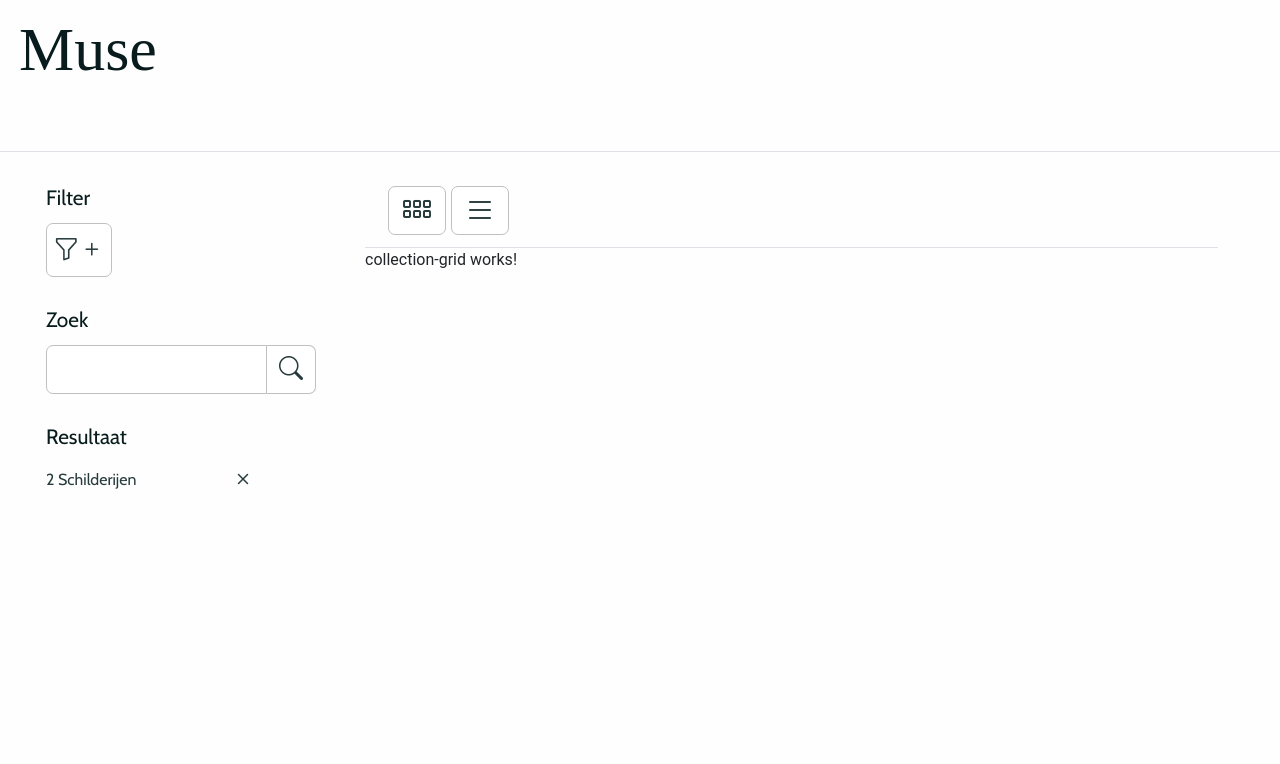
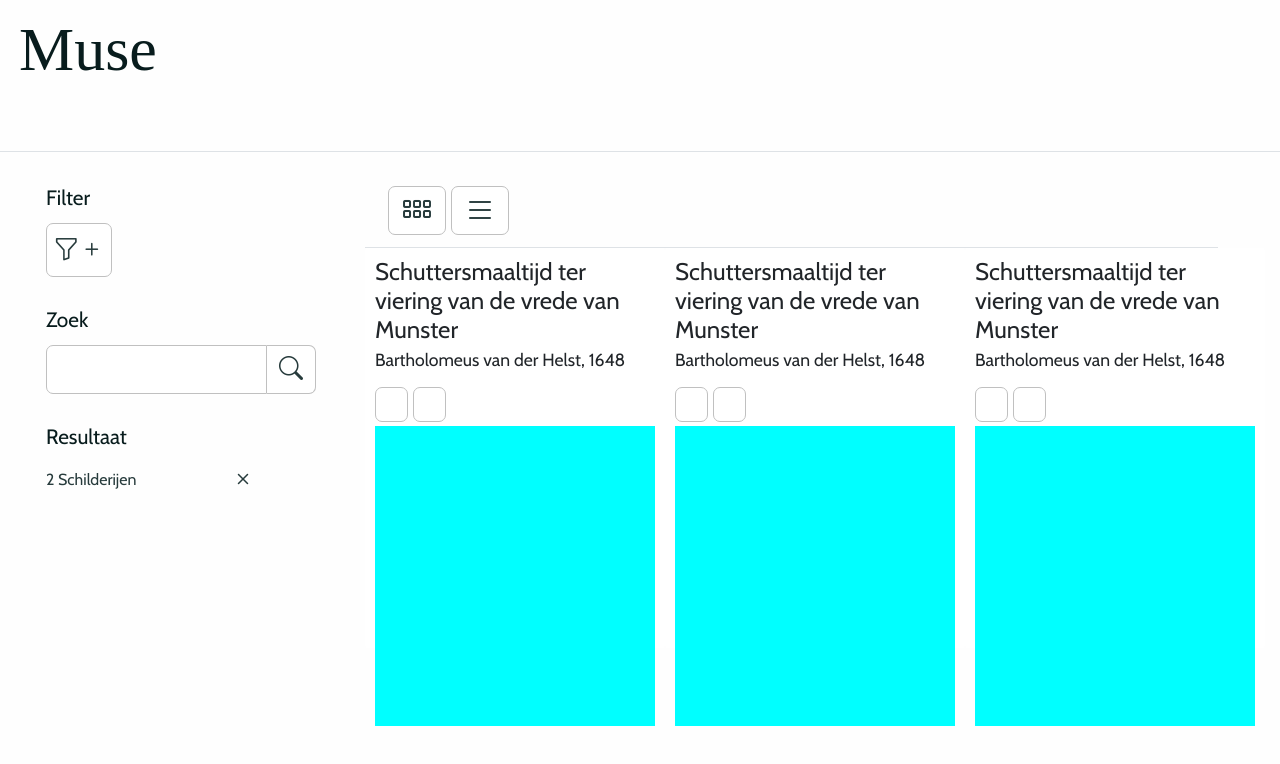
Before and after one commit to daniellao/muse, an Angular app: page / in a window 1280 px wide. Shown: the top 764 px of the page. Built offline with nearby package versions, Linux system fonts and the light colour scheme; no server answers; a web font is replaced by a local one.

Commit message:
Add click event to view buttons. Add styles to card from design. Build url with request params.

```diff
--- a/src/app/app.component.html
+++ b/src/app/app.component.html
@@ -6,12 +6,21 @@
 </header>
 <main>
   <div class="d-flex flex-row">
-    <div class="col-2 min-vh-100" style="width: 365px; padding-top: 34px; padding-left: 46px;">
+    <div
+      class="col-2 min-vh-100"
+      style="width: 365px; padding-top: 34px; padding-left: 46px"
+    >
       <div class="menu-item">
         <h4 class="menu-title">Filter</h4>
         <div class="refine-button">
-          <i class="bi bi-funnel" style="font-size: 1.6rem; color: rgb(39, 59, 60);"></i>
-          <i class="bi bi-plus" style="font-size: 1.6rem; color: rgb(39, 59, 60);"></i>
+          <i
+            class="bi bi-funnel"
+            style="font-size: 1.6rem; color: rgb(39, 59, 60)"
+          ></i>
+          <i
+            class="bi bi-plus"
+            style="font-size: 1.6rem; color: rgb(39, 59, 60)"
+          ></i>
         </div>
       </div>
 
@@ -19,32 +28,59 @@
         <h4 class="menu-title">Zoek</h4>
         <div class="d-flex flex-row">
           <input type="search" />
-          <div class="search-button"><i class="bi bi-search" style="font-size: 1.5rem; color: rgb(39, 59, 60);"></i></div>
+          <div class="search-button">
+            <i
+              class="bi bi-search"
+              style="font-size: 1.5rem; color: rgb(39, 59, 60)"
+            ></i>
+          </div>
         </div>
       </div>
       <div class="menu-item">
         <h4 class="menu-title">Resultaat</h4>
-        <div class="d-flex flex-row justify-content-between align-items-center" style="margin-right:110px;">
+        <div
+          class="d-flex flex-row justify-content-between align-items-center"
+          style="margin-right: 110px"
+        >
           <span class="list-item">2 Schilderijen</span>
-          <i class="bi bi-x" style="font-size: 1.5rem; color: rgb(39, 59, 60);"></i>
+          <i
+            class="bi bi-x"
+            style="font-size: 1.5rem; color: rgb(39, 59, 60)"
+          ></i>
         </div>
       </div>
     </div>
     <div class="col-sm-8">
       <div class="d-flex flex-column">
-        <div class="d-flex flex-row justify-content-between border-bottom" style="padding-top:34px; padding-bottom: 12px;">
-          <div class="d-flex flex-row justify-content-start" style="padding-left:23px;">
-            <div class="view-button">
-              <i class="bi bi-grid-3x2-gap" style="font-size: 2rem; color: rgb(39, 59, 60);"></i>
+        <div
+          class="d-flex flex-row justify-content-between border-bottom"
+          style="padding-top: 34px; padding-bottom: 12px"
+        >
+          <div
+            class="d-flex flex-row justify-content-start"
+            style="padding-left: 23px"
+          >
+            <div class="view-button" (click)="collection.view = 'grid'">
+              <i
+                class="bi bi-grid-3x2-gap"
+                style="font-size: 2rem; color: rgb(39, 59, 60)"
+              ></i>
             </div>
-            <div class="view-button">
-              <i class="bi bi-list"  style="font-size: 2rem;color: rgb(39, 59, 60);"></i>
+            <div class="view-button" (click)="collection.view = 'list'">
+              <i
+                class="bi bi-list"
+                style="font-size: 2rem; color: rgb(39, 59, 60)"
+              ></i>
             </div>
           </div>
         </div>
-        <app-collection-grid></app-collection-grid>
+        <app-collection-grid
+          *ngIf="collection.view === 'grid'"
+        ></app-collection-grid>
+        <app-collection-list
+          *ngIf="collection.view === 'list'"
+        ></app-collection-list>
       </div>
-
     </div>
   </div>
 </main>
--- a/src/app/app.component.ts
+++ b/src/app/app.component.ts
@@ -1,5 +1,5 @@
 import { Component, OnInit } from '@angular/core';
-import { CollectionService } from './collection.service';
+import { CollectionService } from './collection/collection.service';
 
 @Component({
   selector: 'app-root',
--- a/src/app/collection.service.ts
+++ /dev/null
@@ -1,17 +0,0 @@
-import { Injectable } from '@angular/core';
-import { HttpClient } from '@angular/common/http';
-
-@Injectable({
-  providedIn: 'root',
-})
-export class CollectionService {
-  constructor(private http: HttpClient) {}
-
-  get() {
-    return this.http
-      .get(
-        'https://www.rijksmuseum.nl/api/nl/collection?key=ieMiAU7a'
-      )
-      .subscribe((data) => console.log(data));
-  }
-}
--- a/src/app/collection/collection-grid/collection-grid.component.html
+++ b/src/app/collection/collection-grid/collection-grid.component.html
@@ -1 +1,5 @@
-<p>collection-grid works!</p>
+<div class="d-flex flex-row justify-content-between">
+    <app-object-card></app-object-card>
+    <app-object-card></app-object-card>
+    <app-object-card></app-object-card>
+</div>
--- a/src/app/collection/collection-grid/collection-grid.component.ts
+++ b/src/app/collection/collection-grid/collection-grid.component.ts
@@ -1,4 +1,5 @@
 import { Component, OnInit } from '@angular/core';
+import { CollectionService } from '../collection.service';
 
 @Component({
   selector: 'app-collection-grid',
@@ -7,7 +8,7 @@ import { Component, OnInit } from '@angular/core';
 })
 export class CollectionGridComponent implements OnInit {
 
-  constructor() { }
+  constructor(public collection: CollectionService) { }
 
   ngOnInit(): void {
   }
--- a/src/app/collection/collection-list/collection-list.component.ts
+++ b/src/app/collection/collection-list/collection-list.component.ts
@@ -1,4 +1,5 @@
 import { Component, OnInit } from '@angular/core';
+import { CollectionService } from '../collection.service';
 
 @Component({
   selector: 'app-collection-list',
@@ -7,7 +8,7 @@ import { Component, OnInit } from '@angular/core';
 })
 export class CollectionListComponent implements OnInit {
 
-  constructor() { }
+  constructor(public collection: CollectionService) { }
 
   ngOnInit(): void {
   }
--- /dev/null
+++ b/src/app/collection/collection.service.ts
@@ -0,0 +1,24 @@
+import { HttpClient } from '@angular/common/http';
+import { Injectable } from '@angular/core';
+
+@Injectable({
+  providedIn: 'root',
+})
+export class CollectionService {
+  constructor(private http: HttpClient) {}
+
+  terms = ['brits', 'vaas'];
+  maker = '';
+  sort = 'relevance';
+  view = 'grid';
+
+  private _key = 'ieMiAU7a';
+
+  get() {
+    return this.http
+      .get(
+        `https://www.rijksmuseum.nl/api/nl/collection?key=${this._key}&q=${this.terms}&involvedMaker=${this.maker}&s=${this.sort}`
+      )
+      .subscribe((data) => console.log(data));
+  }
+}
--- a/src/app/collection/object-card/object-card.component.css
+++ b/src/app/collection/object-card/object-card.component.css
@@ -0,0 +1,48 @@
+.card {
+    width: 300px;
+    height: 400px;
+    background-color: white;
+    border: none;
+    padding:10px;
+}
+
+.header {
+    height: fit-content;
+    background-color: white;
+    border: none;
+
+}
+
+.title {
+    font-family: Cabin;
+    font-size: 1.5rem;
+    margin-bottom: 3px;
+}
+
+.subtitle {
+    font-family: Cabin;
+    font-size: 1.1rem;
+}
+
+.nav {
+    margin-top: 3px;
+}
+
+.nav-button {
+    height: 35px;
+    width: 33px;
+    display: flex;
+    align-items: center;
+    justify-content: center;
+    border: 1px solid silver;
+    border-radius: 7px;
+    background-color: #fff;
+    margin-top: 10px;
+    margin-right: 5px;
+}
+
+.body {
+    height: 300px;
+    background-color: aqua;
+    margin-top: 4px;
+}
--- a/src/app/collection/object-card/object-card.component.html
+++ b/src/app/collection/object-card/object-card.component.html
@@ -1 +1,12 @@
-<p>object-card works!</p>
+<div class="d-flex flex-column card">
+    <div class="header">
+        <h3 class="title">Schuttersmaaltijd ter viering van de vrede van Munster</h3>
+        <span class="subtitle">Bartholomeus van der Helst, 1648</span>
+        <div class="d-flex flex-row nav">
+            <div class="nav-button"></div>
+            <div class="nav-button"></div>
+        </div>
+        <div class="body"></div>
+    </div>
+
+</div>
```
Also changed, not shown: 1 other file (tests, documents, lock files or other folders).
